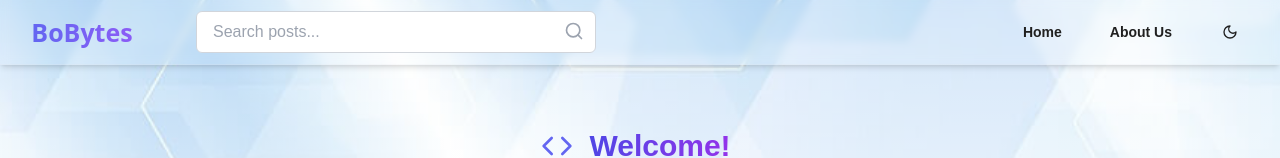
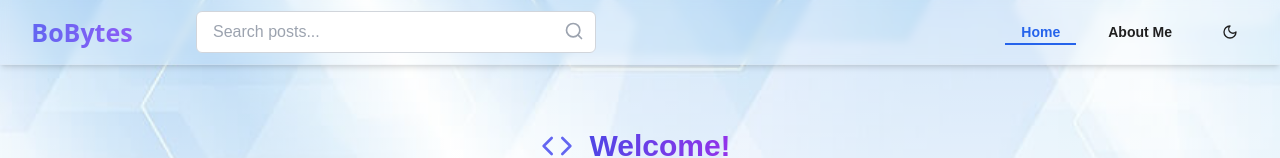
Before and after one commit to yoshivn1203/Dev-Blog-Fe-Only, a Next.js app: page / in a window 1280 px wide. Shown: the top 158 px of the page. Built offline with nearby package versions, Linux system fonts and the light colour scheme.

Commit message:
fix header and add about me page

```diff
--- /dev/null
+++ b/src/app/about/page.tsx
@@ -0,0 +1,48 @@
+import { Hero } from '@/components/layout/hero'
+
+export default function AboutPage() {
+  return (
+    <>
+      <Hero showWelcome={false} />
+      <div className='relative container mx-auto max-w-6xl px-4 py-24 mt-[-340px] md:mt-[-380px]'>
+        <h1 className='text-2xl md:text-3xl font-bold bg-gradient-to-r from-indigo-600 to-purple-600 dark:from-indigo-400 dark:to-purple-400 text-transparent bg-clip-text'>
+          About Me
+        </h1>
+
+        <div className='prose prose-sm md:prose-base dark:prose-invert max-w-none mt-8 space-y-2'>
+          <p>
+            Hello! I'm a seasoned software developer with many years of experience in the tech
+            industry. Throughout my journey, I've worked with various technologies and frameworks,
+            solving complex problems and building scalable solutions.
+          </p>
+
+          <p>
+            I created this blog as a platform to share my thoughts, experiences, and insights gained
+            from years of working in software development. Here, you'll find articles about:
+          </p>
+
+          <ul className='list-disc pl-6 mb-6'>
+            <li>Technical tutorials and guides</li>
+            <li>Best practices in software development</li>
+            <li>Lessons learned from real-world projects</li>
+            <li>Industry trends and observations</li>
+            <li>Career advice for fellow developers</li>
+          </ul>
+
+          <p>
+            My goal is to contribute to the developer community by sharing knowledge and experiences
+            that might help others in their professional journey. Whether you're a seasoned
+            developer or just starting out, I hope you'll find valuable insights in my posts.
+          </p>
+
+          <p>
+            Feel free to explore the blog and reach out if you have any questions or would like to
+            discuss anything related to software development.
+          </p>
+
+          <p className='text-lg font-bold !mt-8'>Nguyen Nguyen</p>
+        </div>
+      </div>
+    </>
+  )
+}
--- a/src/components/layout/header.tsx
+++ b/src/components/layout/header.tsx
@@ -4,12 +4,14 @@ import debounce from 'lodash/debounce'
 import { Loader2, Moon, Search, Sun } from 'lucide-react'
 import Image from 'next/image'
 import Link from 'next/link'
+import { usePathname } from 'next/navigation'
 import { ChangeEvent, useCallback, useMemo, useState } from 'react'
 import { useDispatch, useSelector } from 'react-redux'
 
 import { Post, searchPosts } from '@/app/(home)/actions'
 import logoImage from '@/assets/images/logo.svg'
 import { Button } from '@/components/ui/button'
+import { cn } from '@/lib/utils'
 import { RootState } from '@/store/store'
 import { toggleTheme } from '@/store/ui/themeSlice'
 
@@ -20,6 +22,7 @@ export function Header() {
   const [isSearching, setIsSearching] = useState(false)
   const isDark = useSelector((state: RootState) => state.theme.isDark)
   const dispatch = useDispatch()
+  const pathname = usePathname()
 
   // Create a debounced search function
   const debouncedSearch = useCallback((query: string) => {
@@ -141,33 +144,32 @@ export function Header() {
 
           {/* Desktop Navigation */}
           <div className='hidden md:flex space-x-4 items-center'>
-            {/* <Button variant='ghost' className='font-semibold'>
-                How It Works
-              </Button>
-              <Button variant='ghost' className='font-semibold'>
-                Reviews
-              </Button> */}
             <Link href='/' onClick={() => setIsMenuOpen(false)}>
               <Button
                 variant='ghost'
-                className='w-full justify-start font-semibold hover:bg-transparent'
+                className={cn(
+                  'font-semibold rounded-none hover:bg-transparent hover:opacity-80 py-0 h-[24px]',
+                  pathname === '/'
+                    ? 'text-blue-600 hover:text-blue-600 border-b-2 border-blue-600'
+                    : 'hover:text-primary'
+                )}
               >
                 Home
               </Button>
             </Link>
-            <Link href='/'>
+            <Link href='/about'>
               <Button
                 variant='ghost'
-                className='font-semibold hover:bg-transparent hover:opacity-80'
+                className={cn(
+                  'font-semibold rounded-none hover:bg-transparent hover:opacity-80 py-0 h-[24px]',
+                  pathname === '/about'
+                    ? 'text-blue-600 hover:text-blue-600 border-b-2 border-blue-600'
+                    : 'hover:text-primary'
+                )}
               >
-                About Us
+                About Me
               </Button>
             </Link>
-            {/* <Link href='/'>
-                <Button variant='destructive' className='font-semibold'>
-                  ACTION BUTTON
-                </Button>
-              </Link> */}
             <div className='relative'>
               <Button
                 variant='ghost'
@@ -242,34 +244,26 @@ export function Header() {
               md:hidden pb-4
             `}
         >
-          {/* <Link href='/booking' className='block' onClick={() => setIsMenuOpen(false)}>
-              <Button variant='destructive' className='ml-3'>
-                ACTION BUTTON
-              </Button>
-            </Link> */}
-          {/* <Link href='/' onClick={() => setIsMenuOpen(false)}>
-              <Button variant='ghost' className='w-full justify-start font-semibold'>
-                How It Works
-              </Button>
-            </Link>
-            <Link href='/' onClick={() => setIsMenuOpen(false)}></Link>
-            <Button variant='ghost' className='w-full justify-start font-semibold'>
-              Reviews
-            </Button> */}
           <Link href='/' onClick={() => setIsMenuOpen(false)}>
             <Button
               variant='ghost'
-              className='w-full justify-start font-semibold hover:bg-transparent'
+              className={cn(
+                'w-full rounded-none justify-start font-semibold hover:bg-gray-200 dark:hover:bg-gray-700',
+                pathname === '/' && 'bg-gray-100 dark:bg-gray-700'
+              )}
             >
               Home
             </Button>
           </Link>
-          <Link href='/' onClick={() => setIsMenuOpen(false)}>
+          <Link href='/about' onClick={() => setIsMenuOpen(false)}>
             <Button
               variant='ghost'
-              className='w-full justify-start font-semibold hover:bg-transparent'
+              className={cn(
+                'w-full rounded-none justify-start font-semibold hover:bg-gray-200 dark:hover:bg-gray-700',
+                pathname === '/about' && 'bg-gray-100 dark:bg-gray-700'
+              )}
             >
-              About Us
+              About Me
             </Button>
           </Link>
         </div>
```
